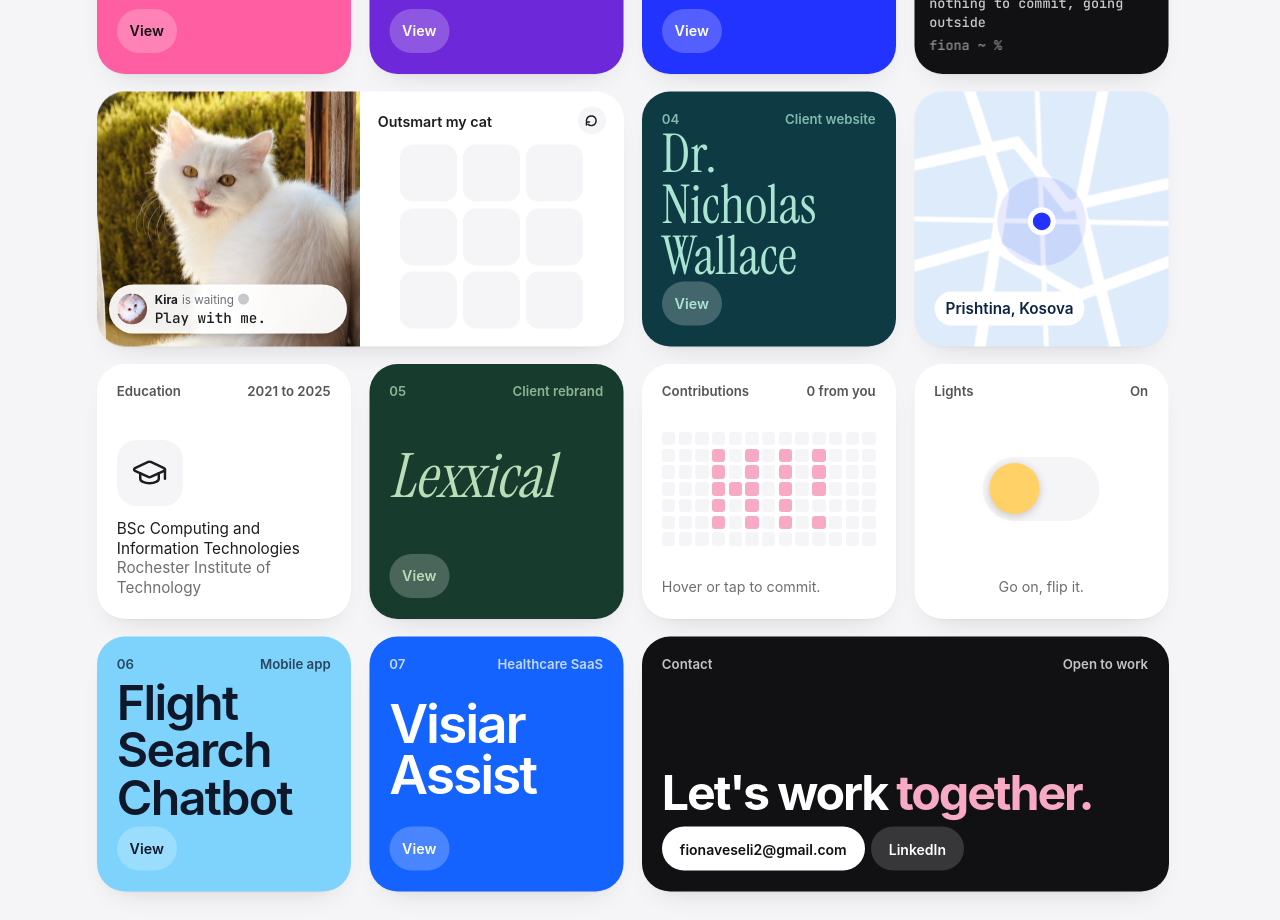
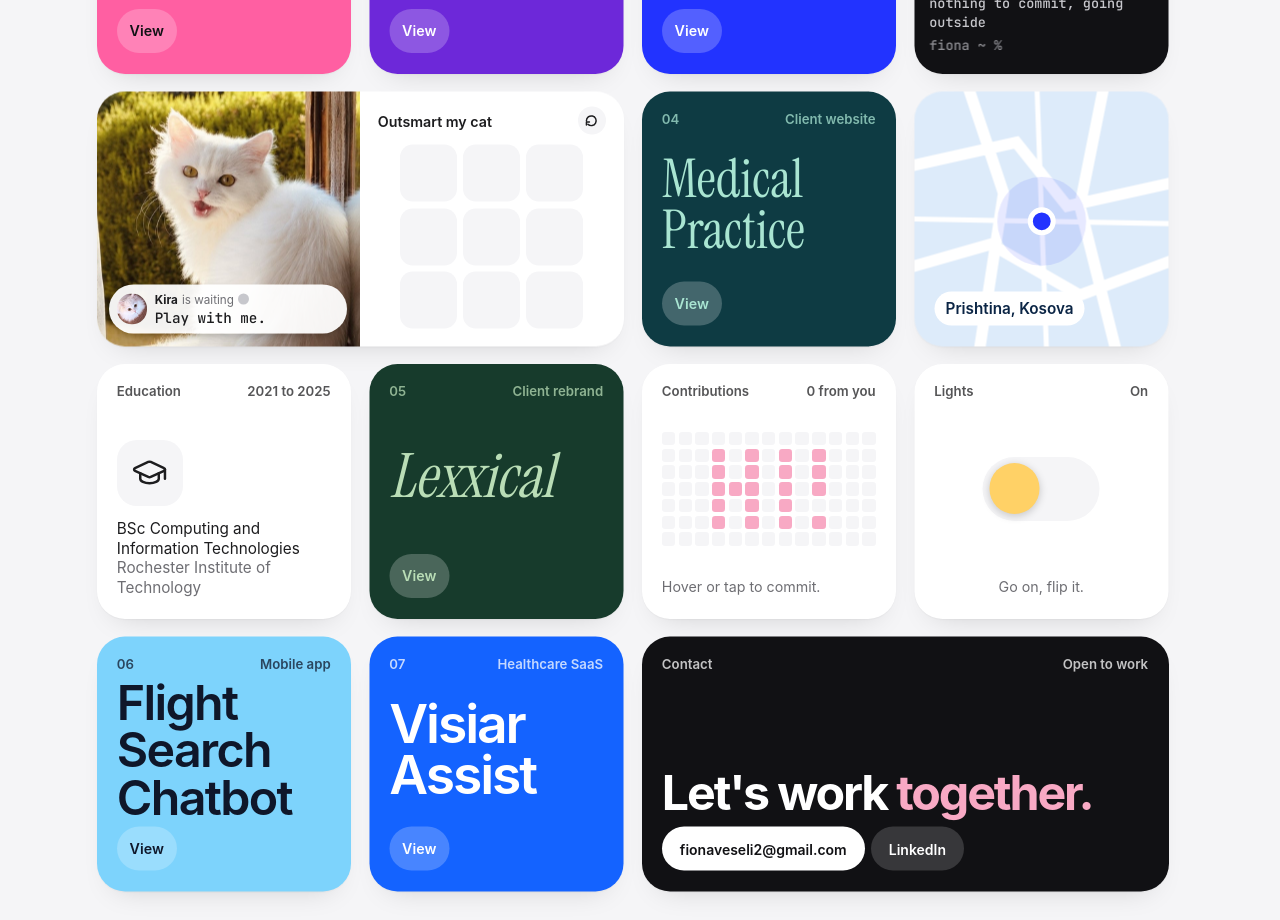
Before and after one commit to fionaveseli/portfolio-2026, a Next.js app: page / in a window 1280 px wide. Shown: the part 820-1740 px from the top of the page. Built offline with nearby package versions, Linux system fonts and the light colour scheme.

Commit message:
Anonymise client project: show as Medical Practice instead of the client's name
Co-Authored-By: Claude Opus 5.5 <noreply@anthropic.com>
Claude-Session: https://claude.ai/code/session_01WQ8BVwV4nwABnr5QzpbC4M

```diff
--- a/src/app/layout.tsx
+++ b/src/app/layout.tsx
@@ -28,7 +28,7 @@ const bricolage = Bricolage_Grotesque({
   display: "swap",
 });
 
-/** Project wordmarks: Dr. Nicholas Wallace and Lexxical. */
+/** Project wordmarks: Medical Practice and Lexxical. */
 const instrumentSerif = Instrument_Serif({
   subsets: ["latin"],
   weight: "400",
--- a/src/content/grid.ts
+++ b/src/content/grid.ts
@@ -25,7 +25,7 @@ const tiles = [
   { id: "spot", span: 1, category: "work" },
   { id: "terminal", span: 1, category: "about" },
   { id: "kira", span: 2, category: "play" },
-  { id: "dr-nicholas-wallace", span: 1, category: "work" },
+  { id: "medical-practice", span: 1, category: "work" },
   { id: "map", span: 1, category: "about" },
   { id: "education", span: 1, category: "about" },
   { id: "lexxical", span: 1, category: "work" },
--- a/src/content/projects.ts
+++ b/src/content/projects.ts
@@ -50,12 +50,12 @@ export const projects = [
     },
   },
   {
-    slug: "dr-nicholas-wallace",
-    title: "Dr. Nicholas Wallace",
+    slug: "medical-practice",
+    title: "Medical Practice",
     kind: "Client website",
     tone: { bg: "#0E3B43", fg: "#A9E5D2" },
     wordmark: {
-      text: "Dr. Nicholas Wallace",
+      text: "Medical Practice",
       family: "serif",
       weight: 400,
       size: 21,
--- a/src/content/stack.ts
+++ b/src/content/stack.ts
@@ -18,7 +18,7 @@ export const stack = [
   {
     name: "Next.js",
     category: "Frontend",
-    usedIn: "Visiar Assist, Sasa, Dr. Wallace, KU?",
+    usedIn: "Visiar Assist, Sasa, Medical Practice, KU?",
     icon: { bg: "#111114", fg: "#FFFFFF" },
     path: "M18.665 21.978C16.758 23.255 14.465 24 12 24 5.377 24 0 18.623 0 12S5.377 0 12 0s12 5.377 12 12c0 3.583-1.574 6.801-4.067 9.001L9.219 7.2H7.2v9.596h1.615V9.251l9.85 12.727Zm-3.332-8.533 1.6 2.061V7.2h-1.6v6.245Z",
   },
@@ -46,7 +46,7 @@ export const stack = [
   {
     name: "TailwindCSS",
     category: "Frontend",
-    usedIn: "Visiar Assist, Sasa, Dr. Wallace, KU?",
+    usedIn: "Visiar Assist, Sasa, Medical Practice, KU?",
     icon: { bg: "#0F172A", fg: "#38BDF8" },
     path: "M12.001,4.8c-3.2,0-5.2,1.6-6,4.8c1.2-1.6,2.6-2.2,4.2-1.8c0.913,0.228,1.565,0.89,2.288,1.624 C13.666,10.618,15.027,12,18.001,12c3.2,0,5.2-1.6,6-4.8c-1.2,1.6-2.6,2.2-4.2,1.8c-0.913-0.228-1.565-0.89-2.288-1.624 C16.337,6.182,14.976,4.8,12.001,4.8z M6.001,12c-3.2,0-5.2,1.6-6,4.8c1.2-1.6,2.6-2.2,4.2-1.8c0.913,0.228,1.565,0.89,2.288,1.624 c1.177,1.194,2.538,2.576,5.512,2.576c3.2,0,5.2-1.6,6-4.8c-1.2,1.6-2.6,2.2-4.2,1.8c-0.913-0.228-1.565-0.89-2.288-1.624 C10.337,13.382,8.976,12,6.001,12z",
   },
```
